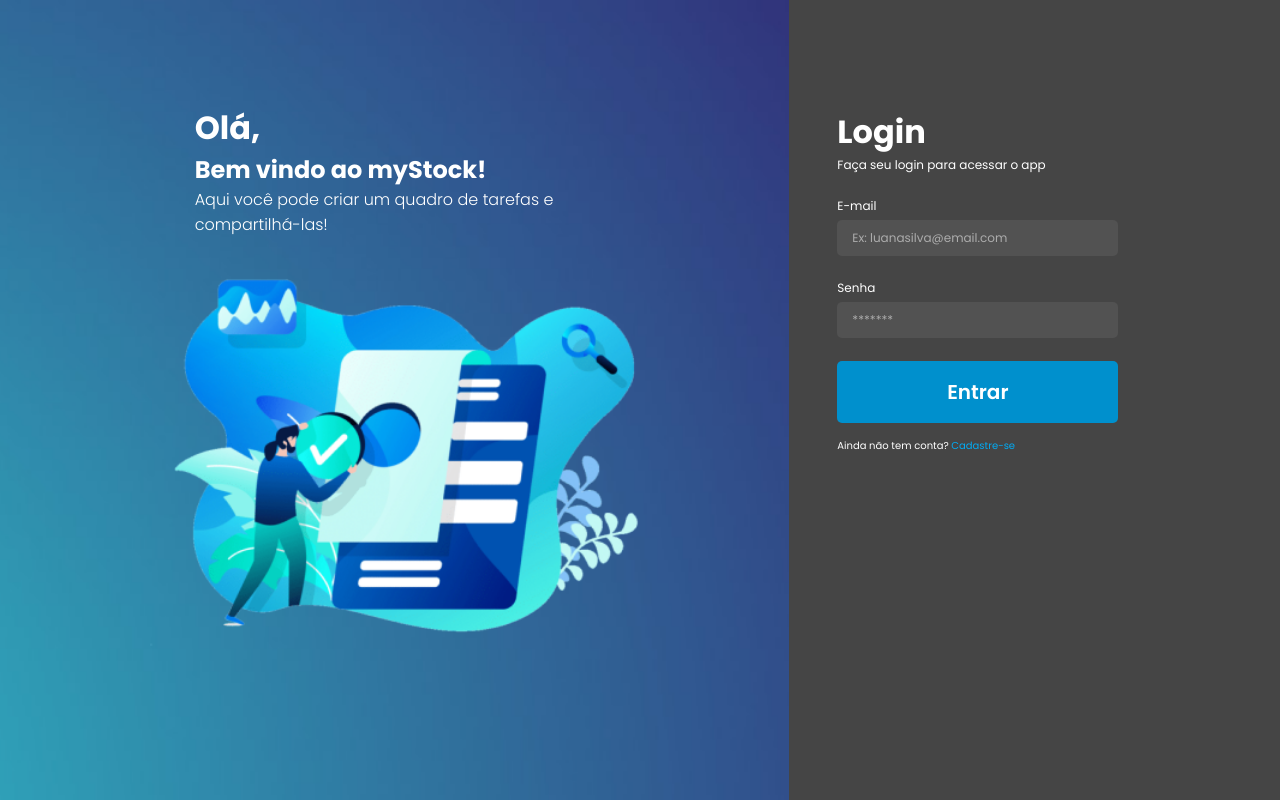
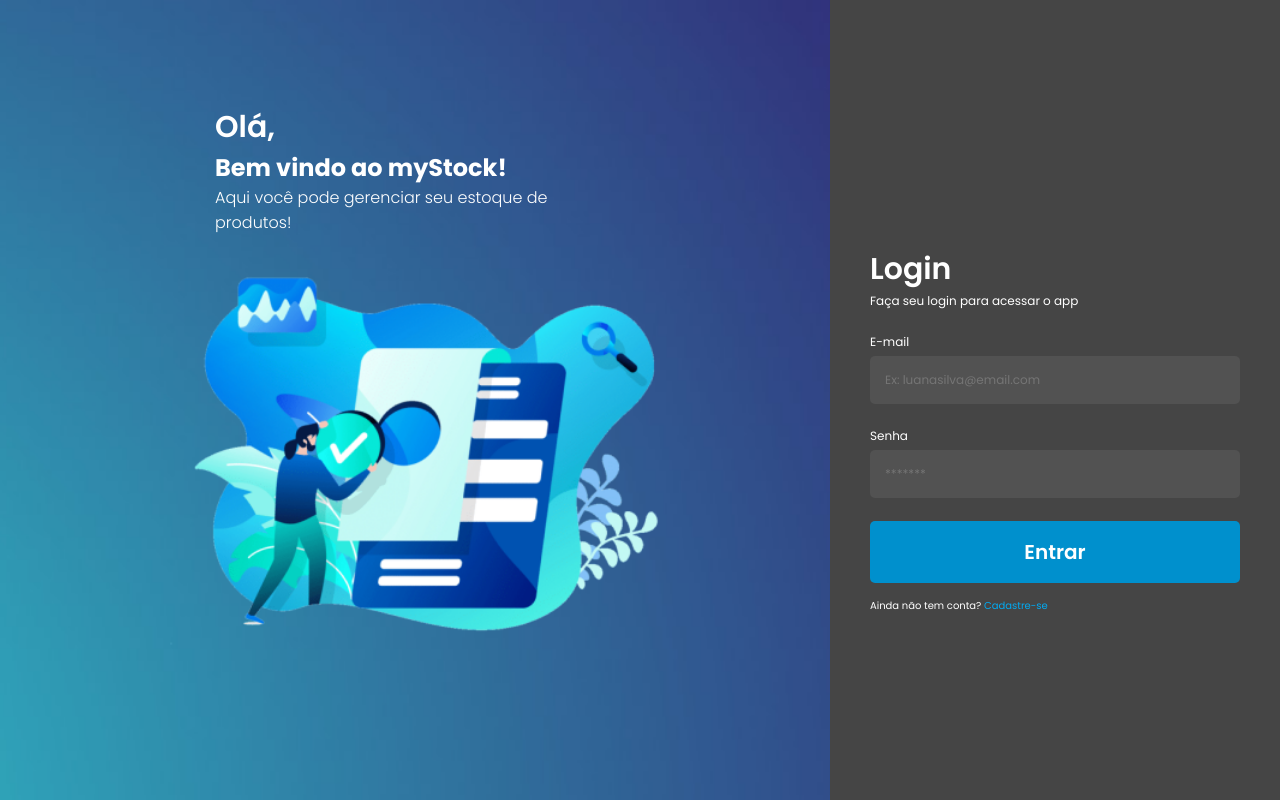
Before and after one commit to ICEI-PUC-Minas-PMV-ADS/pmv-ads-2023-1-e4-proj-infra-t1-time5-mystock, a React (Create React App) app in the folder src/web/: page /login in a window 1280 px wide. Built offline with nearby package versions, Linux system fonts and the light colour scheme.

Commit message:
Componentização dos ícones

```diff
--- /dev/null
+++ b/src/web/src/components/componentsForm/stylesGlobal.js
@@ -0,0 +1,126 @@
+import styled from "styled-components";
+
+export const Container = styled.div`
+  background-color: #454545;
+  width: 100%;
+  height: 100vh;
+  color: #ffffff;
+  display: flex;
+  justify-content: center;
+  margin: 0 auto;
+  align-items: center;
+`;
+
+export const ContainerText = styled.div`
+  width: 100%;
+  display: flex;
+  flex-direction: column;
+  max-width: 400px;
+  h4 {
+    font-weight: 300;
+  }
+`;
+
+export const Text = styled.h1`
+  font-weight: 600;
+  font-size: 30px;
+  line-height: 45px;
+`;
+
+export const ContainerImg = styled.div`
+  max-width: 550px;
+  width: 100%;
+  display: flex;
+  align-items: center;
+  justify-content: center;
+  height: fit-content;
+  img {
+    width: 100%;
+  }
+`;
+
+export const LeftLogin = styled.div`
+  width: 100%;
+  flex: 2;
+  height: 100vh;
+  display: flex;
+  justify-content: center;
+  align-items: center;
+  flex-direction: column;
+  margin: auto;
+  background-image: url(${(props) => props.image});
+  background-position: center;
+  background-size: cover;
+  gap: 30px;
+  @media (max-width: 600px) {
+    display: none;
+  }
+`;
+export const RightLogin = styled.div`
+  max-width: 450px;
+  width: 100%;
+  flex: 1;
+  height: 100vh;
+  display: flex;
+  justify-content: center;
+  align-items: center;
+  flex-direction: column;
+  padding: 40px;
+`;
+
+export const TextField = styled.div`
+  width: 100%;
+  display: flex;
+  flex-direction: column;
+  align-items: flex-start;
+  justify-content: center;
+`;
+
+export const MainText = styled.div`
+  width: 100%;
+  display: flex;
+  flex-direction: column;
+  margin-top: 60px;
+
+  h4 {
+    font-weight: 400;
+    font-size: 12px;
+    line-height: 18px;
+  }
+`;
+
+export const Input = styled.input`
+  width: 100%;
+  padding: 15px 20px;
+  border: none;
+  border-radius: 5px;
+  padding: 15px;
+  background-color: #525252;
+  color: #f0ffffde;
+  font-size: 12px;
+  outline: none;
+`;
+
+export const Label = styled.label`
+  font-size: 12px;
+  font-weight: 400;
+  margin-bottom: 5px;
+  margin-top: 23px;
+`;
+
+export const EndingText = styled.div`
+  width: 100%;
+  display: flex;
+  flex-direction: column;
+  max-width: 400px;
+  margin-top: 15px;
+  h4 {
+    font-size: 10px;
+    font-weight: 400;
+    line-height: 15px;
+  }
+  a {
+    text-decoration: none;
+    color: #00abf4;
+  }
+`;
--- /dev/null
+++ b/src/web/src/components/filledButton/index.jsx
@@ -0,0 +1,10 @@
+import Spinner from "../spinner";
+import { StyledFilledButton } from "./styles";
+
+export default function FilledButton(props) {
+  return (
+    <StyledFilledButton {...props} disabled={props.loading || props.disabled}>
+      {props.loading ? <Spinner size={props.size} /> : props.children}
+    </StyledFilledButton>
+  );
+}
--- /dev/null
+++ b/src/web/src/components/filledButton/styles.js
@@ -0,0 +1,15 @@
+import styled from "styled-components";
+
+export const StyledFilledButton = styled.button`
+  width: 100%;
+  margin-top: 23px;
+  padding: 16px 0px;
+  border-radius: 5px;
+  background-color: #0090cd;
+  border: none;
+  outline: none;
+  color: #ffffff;
+  font-size: 20px;
+  font-weight: 600;
+  cursor: pointer;
+`;
--- a/src/web/src/components/form/stylesGlobal.js
+++ /dev/null
@@ -1,5 +0,0 @@
-import styled from 'styled-components'
-
-export const TextField = styled.div`
-
-`
--- /dev/null
+++ b/src/web/src/components/spinner/index.jsx
@@ -0,0 +1,20 @@
+import React from "react";
+import { StyledSpinner } from "./styles";
+
+const Spinner = (props) => {
+  return (
+    <StyledSpinner size={props.size} viewBox="0 0 50 50">
+      <circle
+        className="path"
+        cx="25"
+        cy="25"
+        r="20"
+        fill="none"
+        strokeWidth="4"
+        stroke={props.color || "#fff"}
+      />
+    </StyledSpinner>
+  );
+};
+
+export default Spinner;
--- /dev/null
+++ b/src/web/src/components/spinner/styles.js
@@ -0,0 +1,34 @@
+import styled from "styled-components";
+
+export const StyledSpinner = styled.svg`
+  animation: rotate 2s linear infinite;
+  margin: -25px 0 0 -25px;
+  width: ${(props) => props.size || "20px"};
+  height: ${(props) => props.size || "20px"};
+
+  & .path {
+    stroke-linecap: round;
+    animation: dash 1.5s ease-in-out infinite;
+  }
+
+  @keyframes rotate {
+    100% {
+      transform: rotate(360deg);
+    }
+  }
+
+  @keyframes dash {
+    0% {
+      stroke-dasharray: 1, 150;
+      stroke-dashoffset: 0;
+    }
+    50% {
+      stroke-dasharray: 90, 150;
+      stroke-dashoffset: -35;
+    }
+    100% {
+      stroke-dasharray: 90, 150;
+      stroke-dashoffset: -124;
+    }
+  }
+`;
--- a/src/web/src/pages/login/index.jsx
+++ b/src/web/src/pages/login/index.jsx
@@ -1,36 +1,57 @@
-import {Container, ContainerText, LeftLogin, RightLogin, ContainerImg, TextField, Button, EndingText, MainText} from "./styles"
+import {
+  Container,
+  ContainerText,
+  LeftLogin,
+  RightLogin,
+  ContainerImg,
+  TextField,
+  EndingText,
+  MainText,
+  Text,
+  Input,
+  Label,
+} from "../../components/componentsForm/stylesGlobal";
+import FilledButton from "../../components/filledButton";
 
-export default function Login(){
-  return <Container>
+export default function Login() {
+  return (
+    <Container>
       <LeftLogin image="images/background.png">
         <ContainerText>
-      <h1>Olá,</h1>
+          <Text>Olá,</Text>
           <h2>Bem vindo ao myStock!</h2>
-      <h4>Aqui você pode criar um quadro de tarefas e compartilhá-las!</h4>
+          <h4>Aqui você pode gerenciar seu estoque de produtos!</h4>
         </ContainerText>
         <ContainerImg>
-      <img className="principal" src="images/login-image.png" alt="desenho de um homem de camisa azul e barba colocando um icone em um tablet"/>
+          <img
+            className="principal"
+            src="images/login-image.png"
+            alt="desenho de um homem de camisa azul e barba colocando um icone em um tablet"
+          />
         </ContainerImg>
-
       </LeftLogin>
       <RightLogin>
         <MainText>
-      <h1>Login</h1>
+          <Text>Login</Text>
           <h4>Faça seu login para acessar o app</h4>
         </MainText>
         <TextField>
-      <label for="e-mail">E-mail</label>
-      <input type="text" name="e-mail" placeholder="Ex: luanasilva@email.com"></input>
-      <label for="password">Senha</label>
-      <input type="password" name="password" placeholder="*******"></input>
+          <Label>E-mail</Label>
+          <Input
+            type="text"
+            name="email"
+            placeholder="Ex: luanasilva@email.com"
+          />
+          <Label>Senha</Label>
+          <Input type="password" name="password" placeholder="*******" />
         </TextField>
-    <Button>
-      Entrar
-    </Button>
+        <FilledButton>Entrar</FilledButton>
         <EndingText>
-      <h6>Ainda não tem conta? <a href="src/pages/signUp">Cadastre-se</a>
-      </h6>
+          <h4>
+            Ainda não tem conta? <a href="src/pages/signUp">Cadastre-se</a>
+          </h4>
         </EndingText>
       </RightLogin>
     </Container>
+  );
 }
```
Lines whose indentation alone changed are shown as unchanged.
